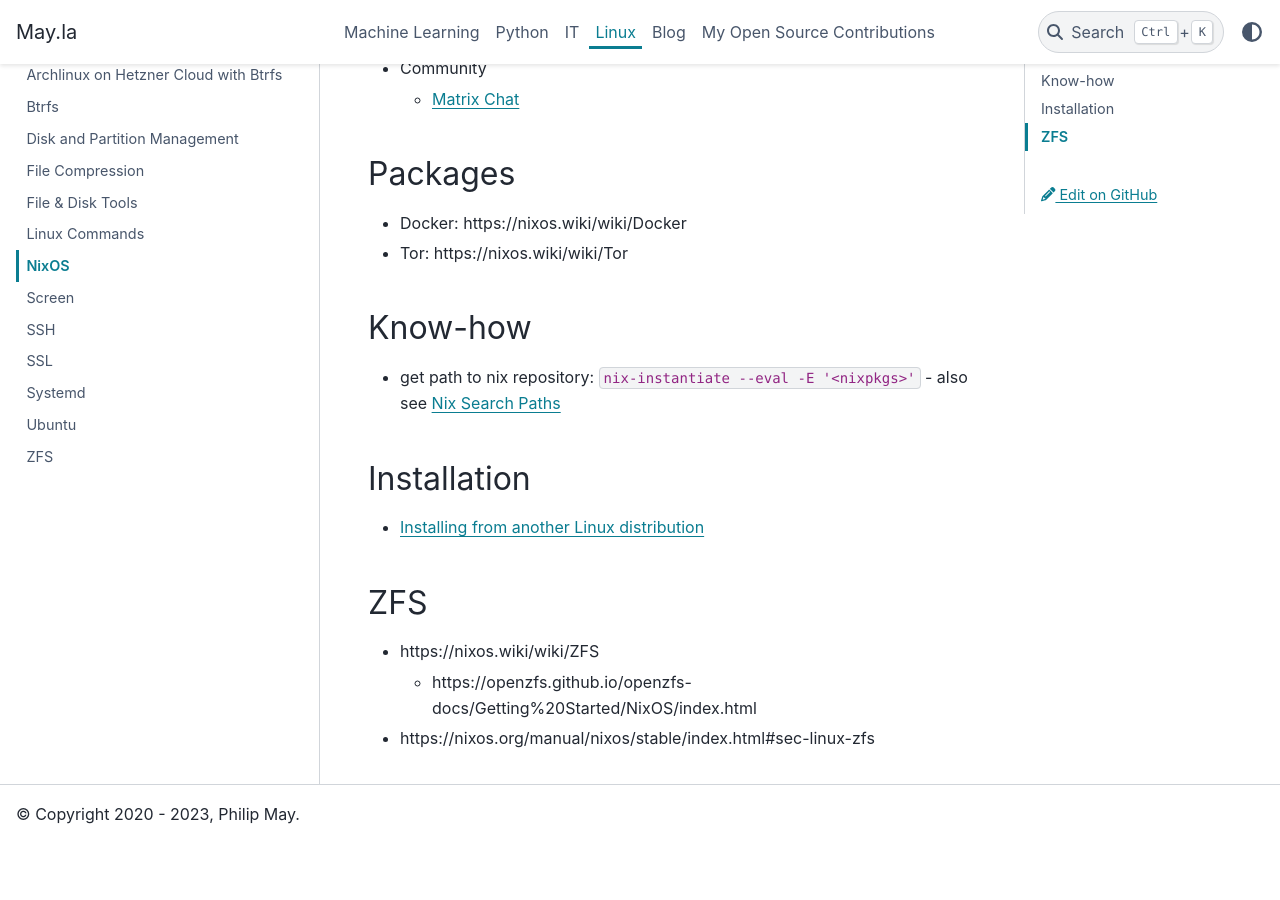
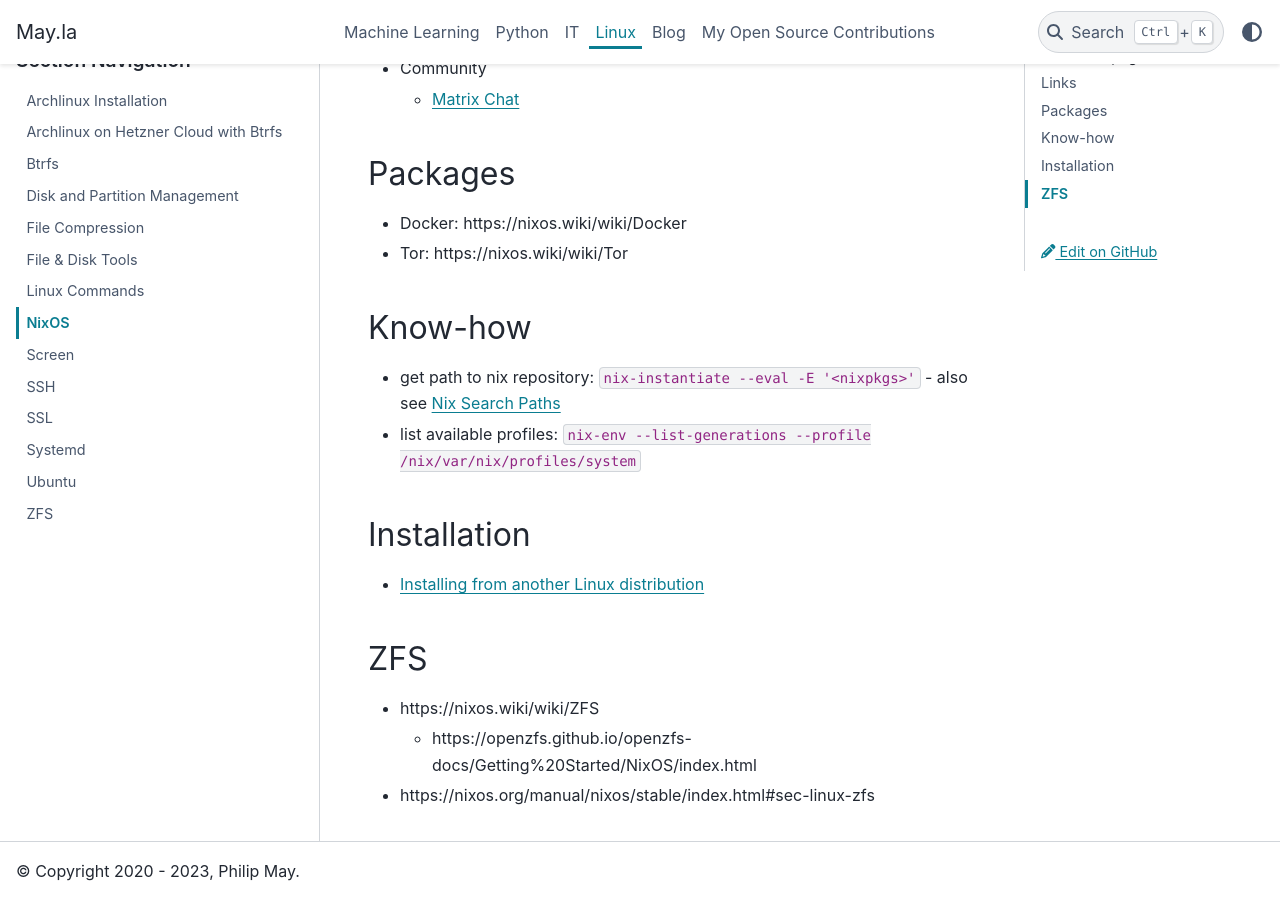
Before and after one commit to PhilipMay/PhilipMay_org, a Sphinx documentation site: the page built from source/linux/nixos.md, in a window 1280 px wide and 900 px high, scrolled down 539 px. Built offline with Sphinx 7.4.7 and the PyData theme 0.15.4, drawn with Linux system fonts in a browser that asks for light colours; before the commit the page ends 1382 px from its top, so only the background shows below that.

Commit message:
Update nixos.md

```diff
--- a/source/linux/nixos.md
+++ b/source/linux/nixos.md
@@ -23,6 +23,7 @@
 ## Know-how
 
 - get path to nix repository: `nix-instantiate --eval -E '<nixpkgs>'` - also see [Nix Search Paths](https://nixos.org/guides/nix-pills/nix-search-paths.html)
+- list available profiles: `nix-env --list-generations --profile /nix/var/nix/profiles/system`
 
 ## Installation
 
```
